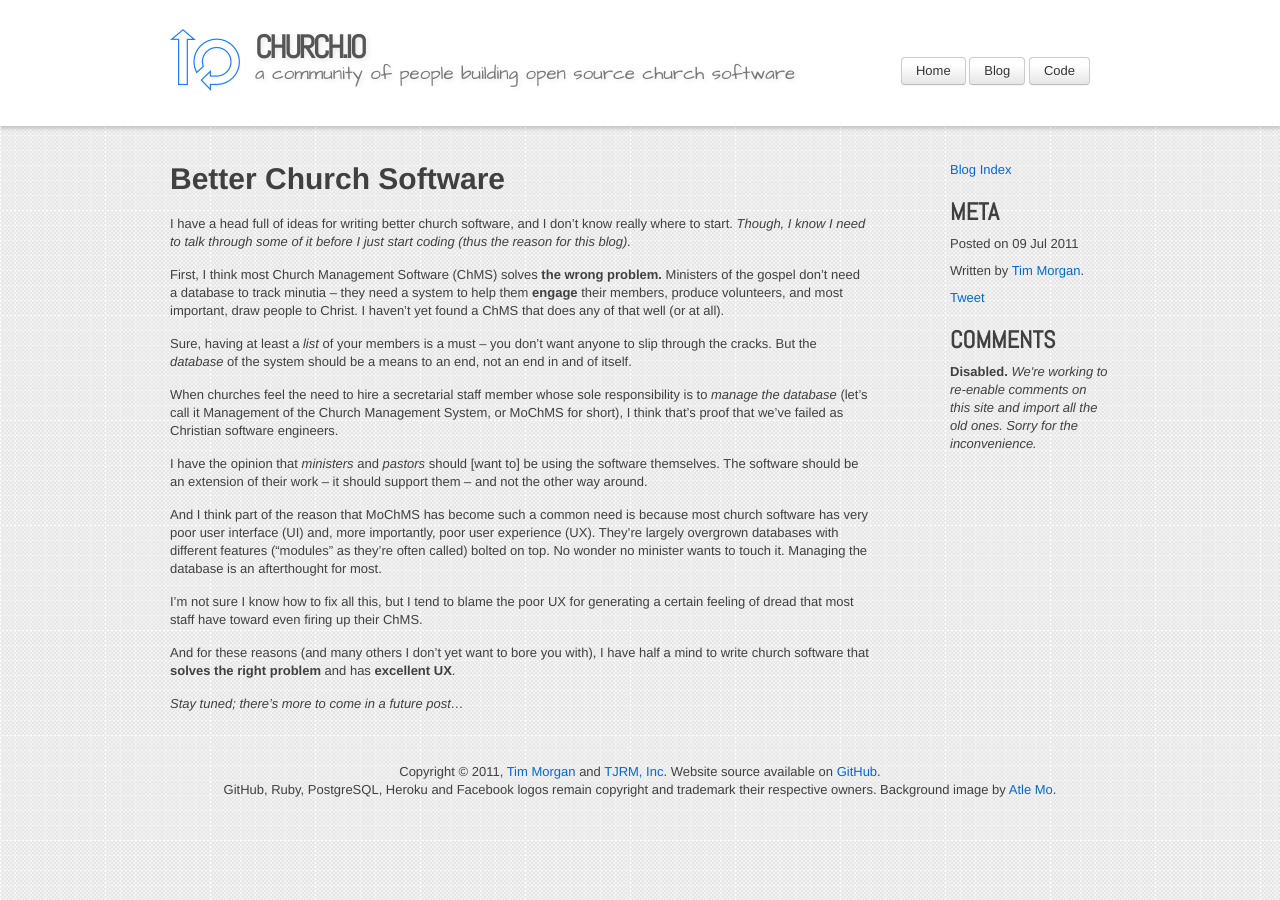
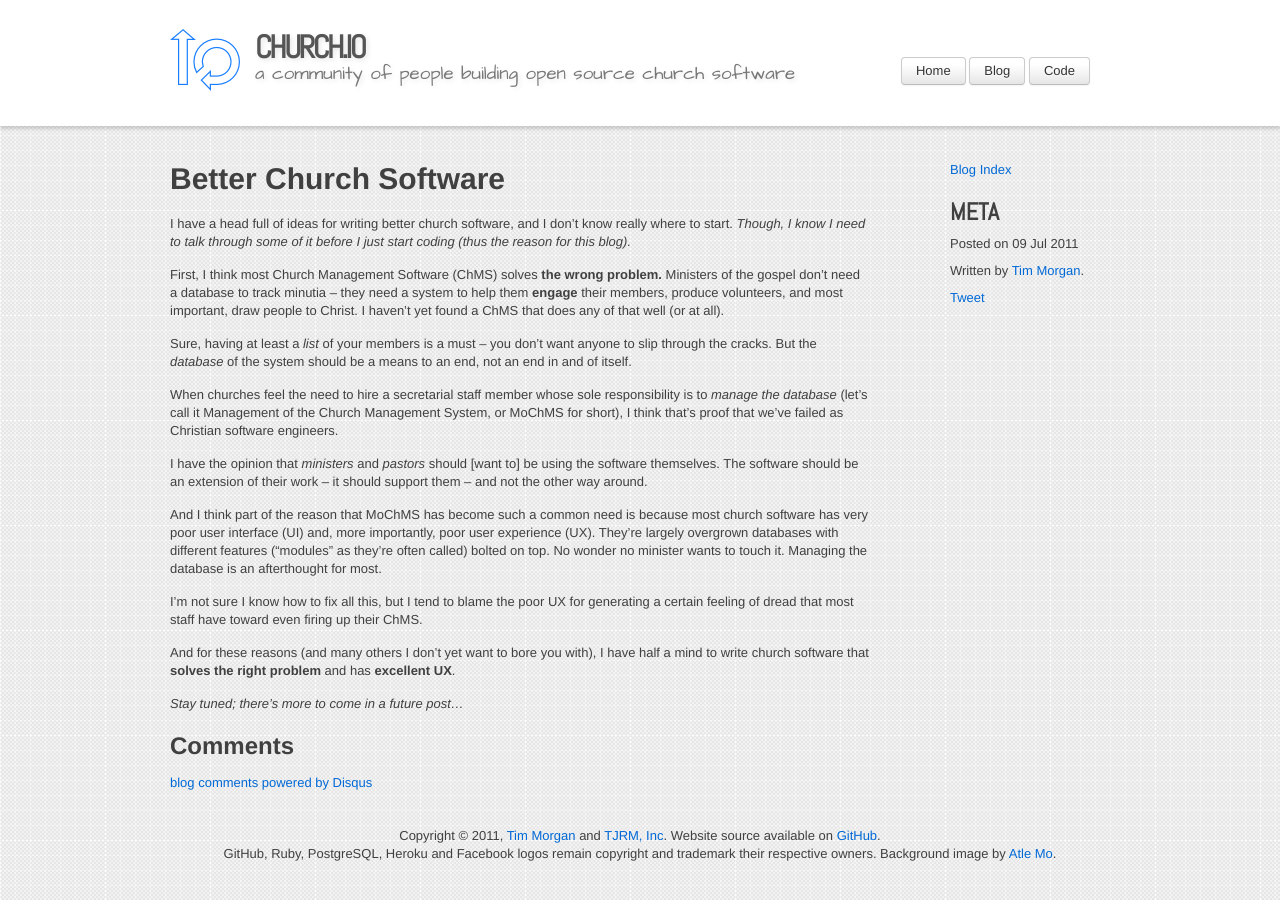
Before and after one commit to seven1m/old-churchio-website, a Jekyll site: the page built from _posts/2011-07-09-better-church-software.md, in a window 1280 px wide. Built offline with Jekyll 4.4.1, drawn with Linux system fonts in a browser that asks for light colours; Markdown is read by kramdown in place of the engine named in the settings; comment, search, counter and statistics services are not loaded.

Commit message:
Add Disqus comments.

```diff
--- a/_config.yml
+++ b/_config.yml
@@ -25,5 +25,5 @@ google_analytics:
 github:
   username: churchio
 
-# disqus:
-#   id: disqusid
+disqus:
+  id: churchio
--- a/_layouts/post.html
+++ b/_layouts/post.html
@@ -55,12 +55,5 @@ layout: default
 
     <script src="//platform.twitter.com/widgets.js" type="text/javascript"></script>
     <a href="https://twitter.com/share" class="twitter-share-button">Tweet</a>
-
-    <h3>Comments</h3>
-    <p>
-      <strong>Disabled.</strong>
-      <em>We're working to re-enable comments on this site and
-      import all the old ones. Sorry for the inconvenience.</em>
-    </p>
   </div>
 </section>
```
